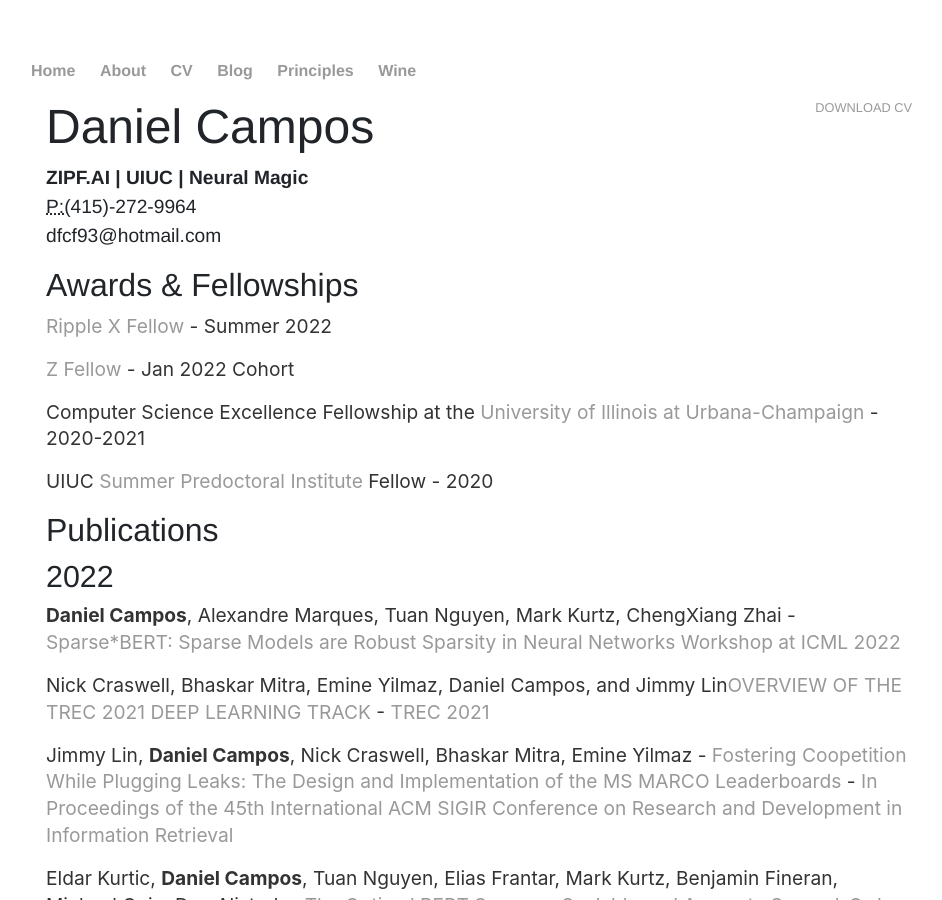
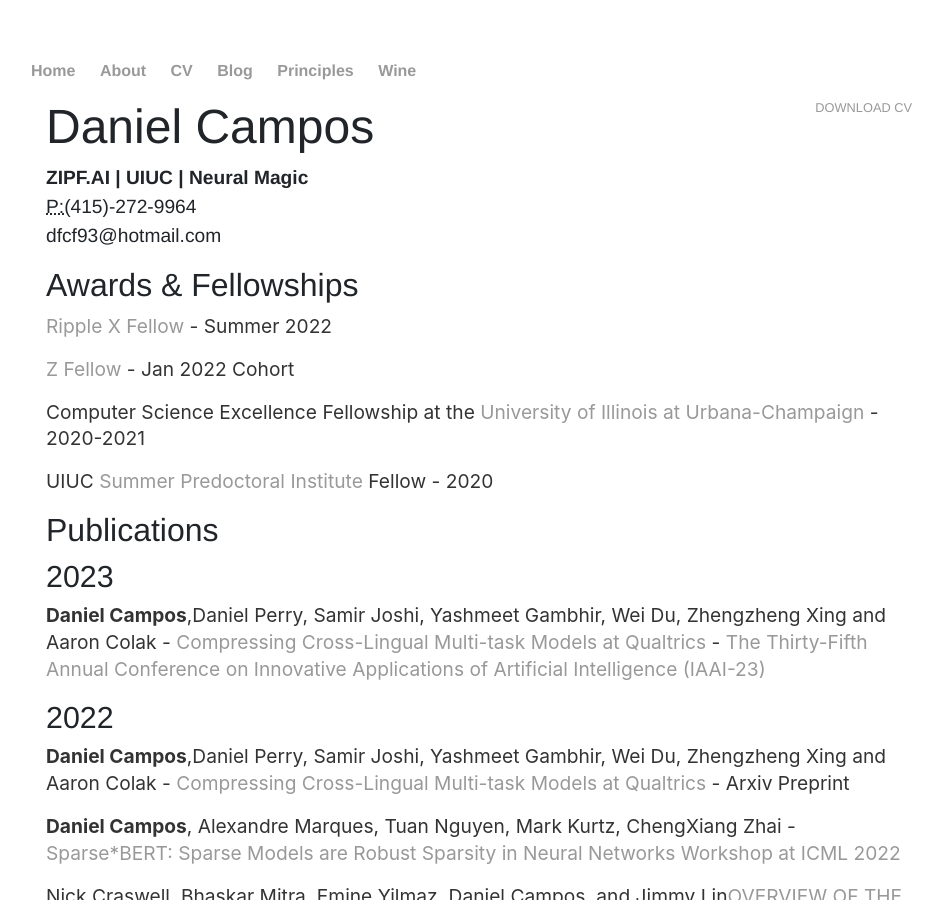
Before and after one commit to spacemanidol/spacemanidol.github.io, a Jekyll site: the page built from cv/index.html, in a window 1280 px wide and 900 px high. Shown: the whole window, without its empty margins (161-1103 px from the left). Built offline with Jekyll 4.4.1, drawn with Linux system fonts in a browser that asks for light colours; a script that is not in the unit is left out; comment, search, counter and statistics services are not loaded.

Commit message:
Update index.html

```diff
--- a/cv/index.html
+++ b/cv/index.html
@@ -16,7 +16,10 @@
 	<p>Computer Science Excellence Fellowship at the <a href='https://cs.illinois.edu/'>University of Illinois at Urbana-Champaign</a> - 2020-2021</p>
 	<p>UIUC <a href='https://grad.illinois.edu/diversity/spi'>Summer Predoctoral Institute</a> Fellow - 2020</p>
 	<h2>Publications</h2>
+	<h4>2023</h4>
+	<p><strong>Daniel Campos</strong>,Daniel Perry, Samir Joshi, Yashmeet Gambhir, Wei Du, Zhengzheng Xing and Aaron Colak - <a href=''>Compressing Cross-Lingual Multi-task Models at Qualtrics</a> - <a href='https://aaai.org/Conferences/AAAI-23/iaai-23-call/'>The Thirty-Fifth Annual Conference on Innovative Applications of Artificial Intelligence (IAAI-23)</a>
 	<h4>2022</h4>
+	<p><strong>Daniel Campos</strong>,Daniel Perry, Samir Joshi, Yashmeet Gambhir, Wei Du, Zhengzheng Xing and Aaron Colak - <a href=''>Compressing Cross-Lingual Multi-task Models at Qualtrics</a> - Arxiv Preprint
 	<p><strong>Daniel Campos</strong>, Alexandre Marques, Tuan Nguyen, Mark Kurtz, ChengXiang Zhai - <a href='https://arxiv.org/abs/2205.12452'>Sparse*BERT: Sparse Models are Robust</a> <a href='https://www.sparseneural.net/home'>Sparsity in Neural Networks Workshop at ICML 2022</a></p>
 	<p>Nick Craswell, Bhaskar Mitra, Emine Yilmaz, </strong>Daniel Campos</strong>, and Jimmy Lin<a href='https://www.microsoft.com/en-us/research/uploads/prod/2022/05/trec2021-deeplearning-overview.pdf'>OVERVIEW OF THE TREC 2021 DEEP LEARNING TRACK</a> - <a href='https://trec.nist.gov/tracks.html'>TREC 2021</a></p>
 	<p>Jimmy Lin, <strong> Daniel Campos</strong>, Nick Craswell, Bhaskar Mitra, Emine Yilmaz - <a href=''>Fostering Coopetition While Plugging Leaks: The Design and Implementation of the MS MARCO Leaderboards</a>  - <a href='https://sigir.org/sigir2022/'>In Proceedings of the 45th International ACM SIGIR Conference on Research and Development in Information Retrieval</a></p>
```
